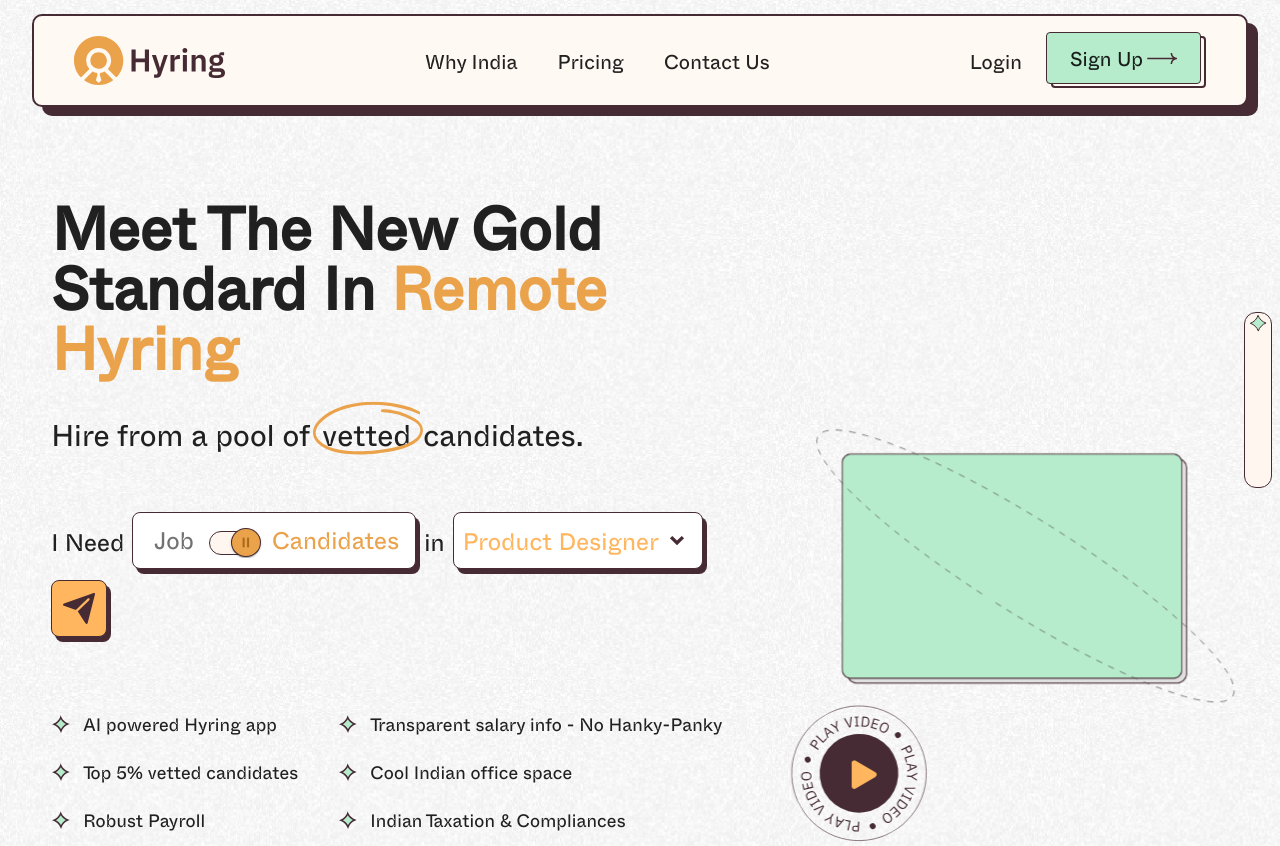
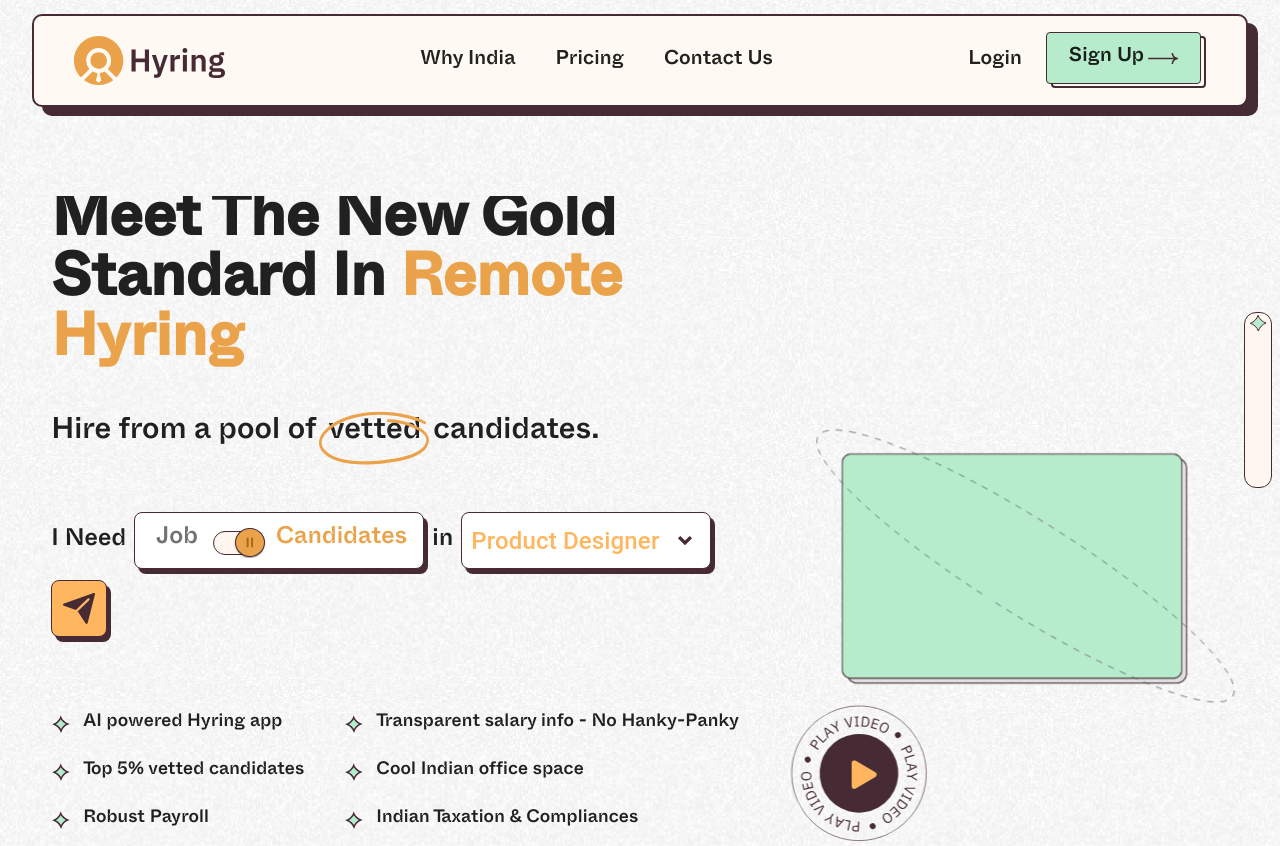
Before and after one commit to AdithyanRK/Hyring-Frontend, a Next.js app: page / in a window 1280 px wide. Shown: the top 846 px of the page. Built offline with nearby package versions, Linux system fonts and the light colour scheme.

Commit message:
box theme animation

```diff
--- a/public/fonts/whyte/stylesheet.css
+++ b/public/fonts/whyte/stylesheet.css
@@ -272,9 +272,4 @@
         url('WhyteInktrap-Regular.ttf') format('truetype');
     font-weight: normal;
     font-style: normal;
-    font-display: swap;
-    font-weight: 400;
-    ascent-override: 100%;
-    descent-override: 100%;
-    line-height: 0;
 }
--- a/src/element/landing-page/box-theme/box-theme.jsx
+++ b/src/element/landing-page/box-theme/box-theme.jsx
@@ -1,18 +1,52 @@
-import React from "react";
-
+import React, { useEffect, useRef } from "react";
+import {
+  motion,
+  useAnimation,
+  useInView,
+} from "framer-motion";
 export default function BoxTheme({
-    children ,
-    boxStyle,
-    bgBoxStyle,
-    className
+  children,
+  boxStyle,
+  bgBoxStyle,
+  className,
+  y,
 }) {
-
+  const controls = useAnimation();
+  const ref = useRef(null);
+  const inView = useInView(ref);
+  useEffect(() => {
+    if (inView) {
+      controls.start({
+        opacity: 1,
+        y: 0,
+        transition: {
+          duration: 1,
+          ease: "easeInOut",
+          delay: 1,
+          direction: "forwards",
+        },
+      });
+    }
+  }, [controls, inView]);
   return (
-       <div className={`${className}  relative  ` }>
-      <div className={`${boxStyle} flex justify-center items-center relative z-1 `}>
+    <div className={`${className}  relative  `}>
+      <div
+        className={`${boxStyle} flex justify-center items-center relative z-1 `}
+      >
         {children}
       </div>
-      <div className={`${bgBoxStyle}   absolute  `}></div>
+      <motion.div
+        ref={ref}
+        initial={{ opacity: 0 }}
+        animate={controls}
+        // transition={{
+        //   duration: 1,
+        //   ease: "easeInOut",
+        //   delay: 1,
+        //   direction: "forwards",
+        // }}
+        className={`${bgBoxStyle}   absolute  `}
+      ></motion.div>
     </div>
   );
 }
--- a/src/pages/_app.js
+++ b/src/pages/_app.js
@@ -15,22 +15,41 @@
 import localFont from "next/font/local";
 
 // Font declaration
-const whyte = localFont({
-  src: [
-    {
-      path: "../../public/fonts/whyte/WhyteInktrap-Light.ttf",
-      variable: "--font-whyte-light",
-    },
-    {
-      path: "../../public/fonts/whyte/WhyteInktrap-Regular.ttf",
-      variable: "--font-whyte-regular",
-    },
-    {
-      path: "../../public/fonts/whyte/WhyteInktrap-Medium.ttf",
-      variable: "--font-whyte-medium",
-    },
+// const whyte = localFont({
+//   src: [
+//     {
+//       path: "../../public/fonts/whyte/WhyteInktrap-Regular.woff",
+//       variable: "--font-whyte-regular",
+//       declarations: [{ prop: "ascent-override", value: "100%" }],
+//     },
+//     {
+//       path: "../../public/fonts/whyte/WhyteInktrap-Light.woff",
+//       variable: "--font-whyte-light",
+//       declarations: [{ prop: "ascent-override", value: "100%" }],
+//     },
+//     {
+//       path: "../../public/fonts/whyte/WhyteInktrap-Medium.woff",
+//       variable: "--font-whyte-medium",
+//       declarations: [{ prop: "ascent-override", value: "100%" }],
+//     },
+//   ],
+// });
 
-  ],
+const whyteRegular = localFont({
+  src: "../../public/fonts/whyte/WhyteInktrap-Regular.woff",
+  variable: "--font-whyte-regular",
+  declarations: [{ prop: "ascent-override", value: "100%" }],
+});
+const whyteLight = localFont({
+  src: "../../public/fonts/whyte/WhyteInktrap-Light.woff",
+  variable: "--font-whyte-light",
+  declarations: [{ prop: "ascent-override", value: "100%" }],
+});
+console.log("🚀 ~ file: _app.js:48 ~ whyteLight:", whyteLight);
+const whyteMedium = localFont({
+  src: "../../public/fonts/whyte/WhyteInktrap-Medium.woff",
+  variable: "--font-whyte-medium",
+  declarations: [{ prop: "ascent-override", value: "100%" }],
 });
 
 export default function MyApp(props) {
@@ -40,7 +59,9 @@
       <Head>
         <meta name="viewport" content="initial-scale=1, width=device-width" />
       </Head>
-      <main className={`${whyte.className}`}>
+      <main
+        className={`${whyteLight.className} ${whyteMedium.className} ${whyteLight.className} `}
+      >
         <ThemeProvider theme={theme}>
           <NavbarComponent />
           <CssBaseline />
--- a/src/styles/globals.css
+++ b/src/styles/globals.css
@@ -13,7 +13,7 @@
   advance-override: 10;
 } */
 
-@font-face {
+/* @font-face {
   font-family: 'Whyte Inktrap';
   src: url('../../public/fonts/whyte/WhyteInktrap-Regular.eot');
   src: local('Whyte Inktrap Regular'), local('WhyteInktrap-Regular'),
@@ -29,8 +29,21 @@
   descent-override: 20%;
   line-gap-override: normal;
   advance-override: 10;
-}
+} */
 
+/* @font-face {
+  font-family: 'Whyte Inktrap';
+  src: url('../../public/fonts/whyte/WhyteInktrap-Regular.eot');
+  src: local('Whyte Inktrap Regular'), local('WhyteInktrap-Regular'),
+      url('../../public/fonts/whyte/WhyteInktrap-Regular.eot?#iefix') format('embedded-opentype'),
+      url('../../public/fonts/whyte/WhyteInktrap-Regular.woff2') format('woff2'),
+      url('../../public/fonts/whyte/WhyteInktrap-Regular.woff') format('woff'),
+      url('../../public/fonts/whyte/WhyteInktrap-Regular.ttf') format('truetype');
+  font-weight: normal;
+  font-style: normal;
+  font-weight: 400;
+  ascent-override: 100%;
+} */
 
 
 @tailwind base;
@@ -46,7 +59,7 @@
   margin: 0;
   padding: 0;
   /* color: #462b34; */
-  font-family: 'Whyte Inktrap'!important ;
+  /* font-family: 'Whyte Inktrap'!important ; */
 
 }
 
--- a/tailwind.config.js
+++ b/tailwind.config.js
@@ -9,7 +9,7 @@
       fontFamily: {
         primary: ["var(--font-whyte-regular)"],
         primaryMedium: ["var(--font-whyte-medium)"],
-        primaryLight: ["var(--font-whyte-medium)"],
+        primaryLight: ["var(--font-whyte-light)"],
       },
       colors: {
         "primary-brown": "#462B34",
@@ -18,38 +18,40 @@
         "custom-green": "#B6ECCC",
         "custom-bg": "#FFF9F3",
         "custom-bg-secondary": "#FFF7EF",
-        "custom-red":"#FCB2B2",
-        "custom-yellow":"#FFF5B7",
-        "custom-blue":"#B9C8FF",
-        "custom-violet":"#D4B6EC",
-        "custom-grey":"#727272",
-        "custom-sandal":"#FFC682",
-        "custom-dark-green":"#61E396",
+        "custom-red": "#FCB2B2",
+        "custom-yellow": "#FFF5B7",
+        "custom-blue": "#B9C8FF",
+        "custom-violet": "#D4B6EC",
+        "custom-grey": "#727272",
+        "custom-sandal": "#FFC682",
+        "custom-dark-green": "#61E396",
       },
       keyframes: {
         scaleIn: {
-          '0%': { transform: 'scale(1)' ,opacity: 1},
-          '50%': { transform: 'scale(0)',opacity: 0 },
-          '100%': { transform: 'scale(1)',opacity: 1 },
+          "0%": { transform: "scale(1)", opacity: 1 },
+          "50%": { transform: "scale(0)", opacity: 0 },
+          "100%": { transform: "scale(1)", opacity: 1 },
         },
         scaleOut: {
-          '100%': { transform: 'scale(1)' },
-          '50%': { transform: 'scale(0)' },
-          '0%': { transform: 'scale(1)' },
-        }
-
+          "100%": { transform: "scale(1)" },
+          "50%": { transform: "scale(0)" },
+          "0%": { transform: "scale(1)" },
+        },
       },
       animation: {
-        scaleIn: 'scaleIn 3s ease-in-out infinite',
-        scaleOut: 'scaleOut 3s ease-in-out infinite',
-        spin: "spin 5s linear infinite"
+        scaleIn: "scaleIn 3s ease-in-out infinite",
+        scaleOut: "scaleOut 3s ease-in-out infinite",
+        spin: "spin 5s linear infinite",
       },
       zIndex: {
-        '1': '1',
-        '2': '2',
-        '3': '3',
-        '4': '4',
-      }
+        1: "1",
+        2: "2",
+        3: "3",
+        4: "4",
+      },
+      gridTemplateColumns: {
+        fluid: "repeat(auto-fit, minmax(15rem, 1fr))",
+      },
     },
   },
   plugins: [],
```
Also changed, not shown: src/components/landing-page/promises-section/promises-section.jsx (+28 -1 lines), src/element/landing-page/pricing-section/pricing-section-card.jsx (+9 -6 lines).
